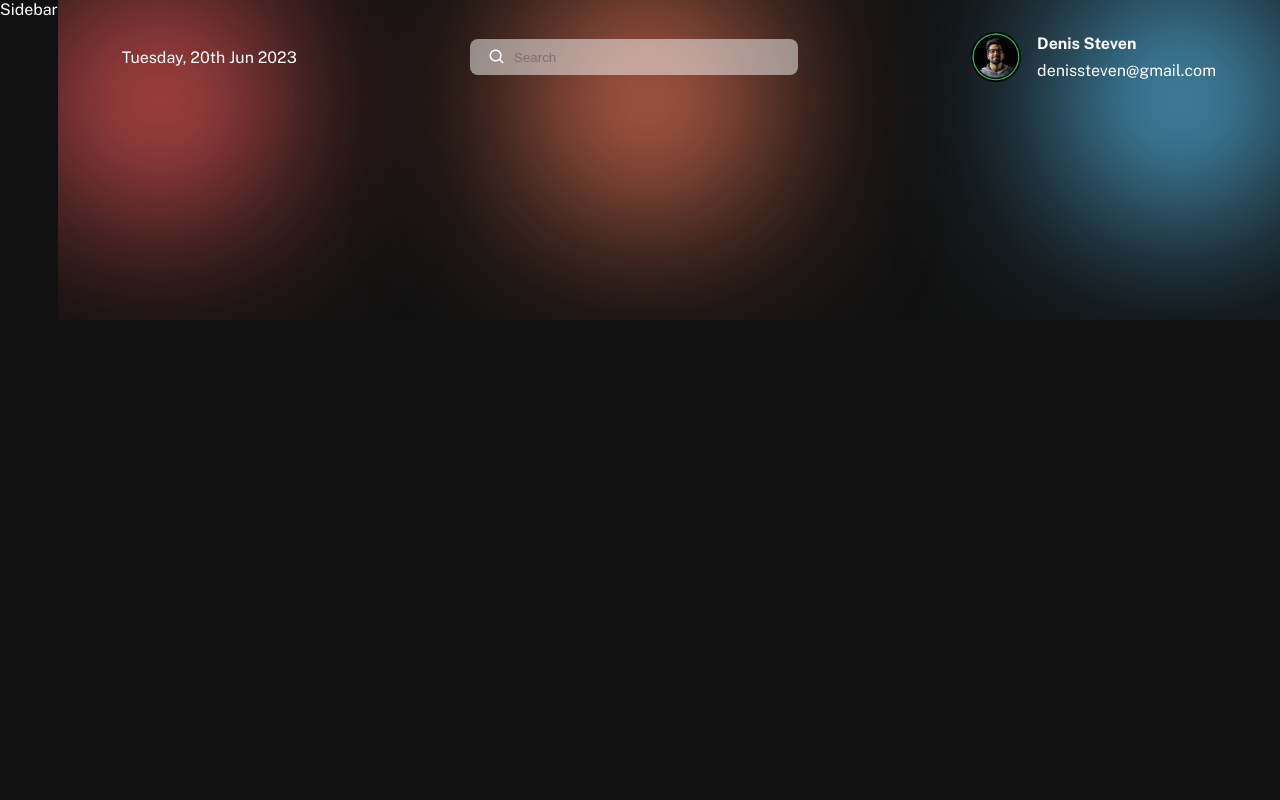
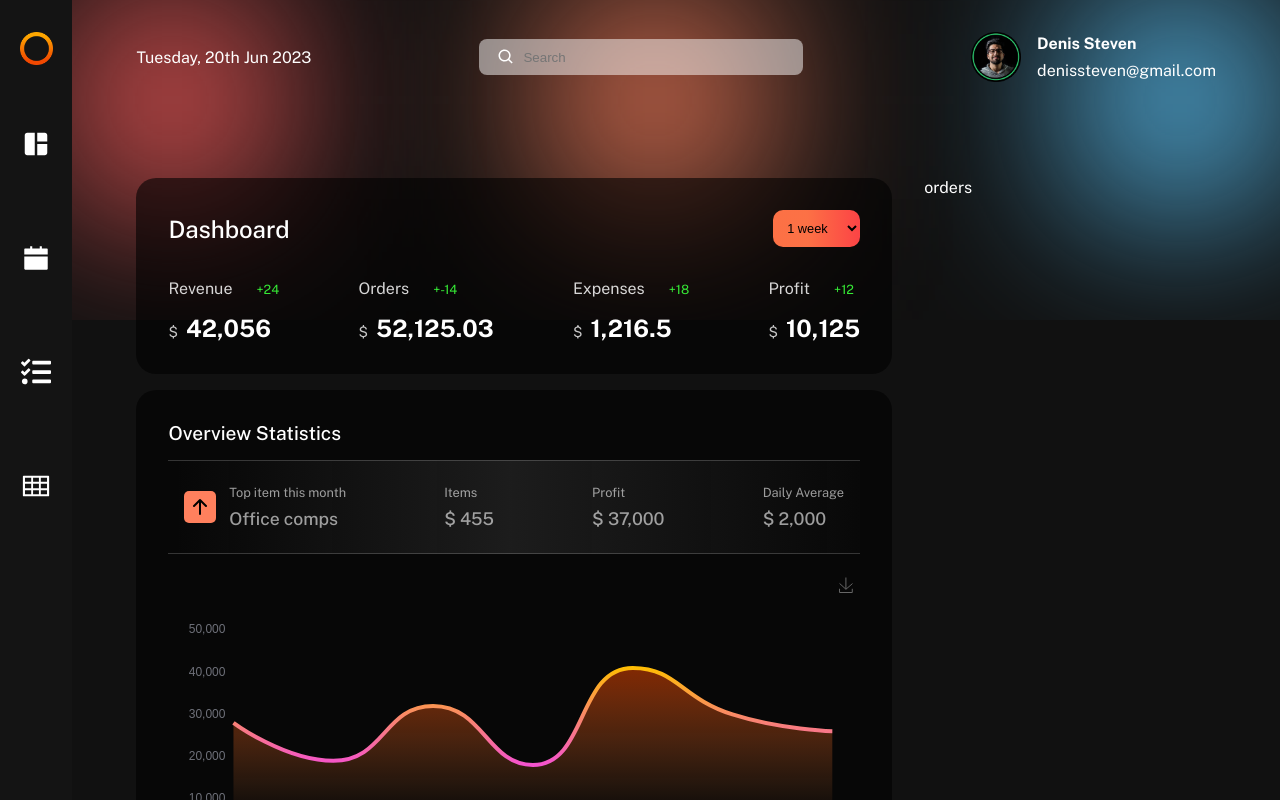
Before and after one commit to chayan-1906/educational-website-ui-react, a React (Vite) app: page /dashboard in a window 1280 px wide. Built offline with nearby package versions, Linux system fonts and the light colour scheme.

Commit message:
echarts done

```diff
--- a/package.json
+++ b/package.json
@@ -10,6 +10,8 @@
     "serve": "vite --port 4000"
   },
   "dependencies": {
+    "echarts": "^5.4.2",
+    "echarts-for-react": "^3.0.2",
     "moment": "^2.29.4",
     "react": "^18.2.0",
     "react-dom": "^18.2.0",
--- a/src/components/layout/Layout.jsx
+++ b/src/components/layout/Layout.jsx
@@ -3,11 +3,18 @@ import css from './Layout.module.css'
 import moment from "moment/moment"
 import {BiSearch} from "react-icons/bi"
 import personImage from '../../assets/profile.png'
+import {Sidebar} from "../sidebar/Sidebar.jsx";
+import {Navigate, Outlet, useLocation} from "react-router-dom";
 
 export const Layout = () => {
+    const {pathname} = useLocation()
+
     return (
         <div className={css.container}>
-            <div>Sidebar</div>
+            <Sidebar/>
+
+            {/* making the dashboard as the default route */}
+            {pathname === '/' && <Navigate to='/dashboard'/>}
 
             <div className={css.dashboard}>
                 <div className={css.topBaseGradients}>
@@ -32,6 +39,8 @@ export const Layout = () => {
                         </div>
                     </div>
                 </div>
+
+                <div className={css.content}><Outlet/></div>
             </div>
         </div>
     )
--- a/src/components/layout/Layout.module.css
+++ b/src/components/layout/Layout.module.css
@@ -78,7 +78,19 @@
     gap: 0.5rem;
 }
 
-.details>:nth-child(1) {
+.details > :nth-child(1) {
     font-size: 1rem;
     font-weight: bold;
 }
+
+.content {
+    display: flex;
+    height: 100%;
+    /*align-items: center;*/
+    margin: 4rem auto auto;
+}
+
+.content > div {
+    width: 100%;
+    min-width: 75vh;
+}
--- /dev/null
+++ b/src/components/sidebar/Sidebar.jsx
@@ -0,0 +1,33 @@
+import React from 'react'
+import css from './Sidebar.module.css'
+import {MdSpaceDashboard} from "react-icons/md"
+import {AiFillCalendar, AiOutlineTable} from "react-icons/ai"
+import {FaTasks} from 'react-icons/fa'
+import logo from '../../assets/logo.png'
+import {NavLink} from "react-router-dom";
+
+
+export const Sidebar = () => {
+    return (
+        <div className={css.container}>
+            <img src={logo} alt='logo' className={css.logo}/>
+            <div className={css.menu}>
+                <NavLink to='dashboard' className={css.item} title={'Dashboard'}>
+                    <MdSpaceDashboard size={30}/>
+                </NavLink>
+
+                <NavLink to='calendar' className={css.item} title={'Calendar'}>
+                    <AiFillCalendar size={30}/>
+                </NavLink>
+
+                <NavLink to='board' className={css.item} title={'Trello Board'}>
+                    <FaTasks size={30}/>
+                </NavLink>
+
+                <NavLink to='users' className={css.item} title={'Users'}>
+                    <AiOutlineTable size={30}/>
+                </NavLink>
+            </div>
+        </div>
+    )
+}
--- /dev/null
+++ b/src/components/sidebar/Sidebar.module.css
@@ -0,0 +1,29 @@
+.container {
+    height: 100vh;
+    width: 6%;
+    max-width: 6rem;
+    display: flex;
+
+    flex-direction: column;
+    align-items: center;
+    padding: 2rem 0;
+    background: rgb(20, 20, 20);
+}
+
+.logo {
+    width: 45%;
+    max-width: 5rem;
+}
+
+.menu {
+    margin-top: 4rem;
+    display: flex;
+
+    flex-direction: column;
+    gap: 5rem;
+}
+
+.item > svg {
+    fill: white;
+    width: 3rem;
+}
--- /dev/null
+++ b/src/components/statistics-chart/StatisticsChart.jsx
@@ -0,0 +1,87 @@
+import React from 'react'
+import ReactECharts from 'echarts-for-react'
+import * as echarts from 'echarts'
+
+export const StatisticsChart = () => {
+    const option = {
+        color: ['var(--orange)'],
+        toolbox: {
+            feature: {
+                saveAsImage: {},
+            },
+        },
+        tooltip: {
+            trigger: "axis",
+            axisPointer: {
+                type: 'cross'
+            },
+            backgroundColor: 'rgba(0, 0, 0, 0.59)',
+            borderWidth: 0,
+        },
+        grid: {
+            left: '3%',
+            right: '4%',
+            bottom: '3%',
+            containLabel: true,
+            show: false,
+        },
+        xAxis: [
+            {
+                type: 'category',
+                boundaryGap: false,
+                data: ['Mon', 'Tue', 'Wed', 'Thu', 'Fri', 'Sat', 'Sun'],
+            },
+        ],
+        yAxis: [
+            {
+                type: 'value',
+                splitLine: {show: false},
+            }
+        ],
+        series: [
+            {
+                type: 'line',
+                smooth: true,
+                lineStyle: {
+                    color: new echarts.graphic.LinearGradient(0, 0, 0, 1,
+                        [
+                            {
+                                offset: 0,
+                                color: 'rgb(255, 191, 0)',
+                            },
+                            {
+                                offset: 1,
+                                color: '#F450D3'
+                            },
+                        ],
+                    ),
+                    width: 4
+                },
+                areaStyle: {
+                    opacity: 0.5,
+                    color: new echarts.graphic.LinearGradient(0, 0, 0, 0.8,
+                        [
+                            {
+                                offset: 0,
+                                color: '#FE4C00',
+                            },
+                            {
+                                offset: 1,
+                                color: 'rgb(255, 144, 70, 0.1)',
+                            },
+                        ],
+                    ),
+                },
+                emphasis: {
+                    focus: 'series',
+                },
+                showSymbol: false,
+                data: [28000, 19000, 32000, 18000, 41000, 30000, 26000],
+            }
+        ],
+    }
+
+    return (
+        <ReactECharts option={option}/>
+    )
+}
--- /dev/null
+++ b/src/components/statistics/Statistics.jsx
@@ -0,0 +1,44 @@
+import React from 'react'
+import css from './Statistics.module.css'
+import {BsArrowUpShort} from "react-icons/bs";
+import {groupNumber} from "../../data/data.jsx";
+import {StatisticsChart} from "../statistics-chart/StatisticsChart.jsx";
+
+export const Statistics = () => {
+    return (
+        <div className={`${css.container} theme-container`}>
+            <span className={css.title}>Overview Statistics</span>
+
+            <div className={`${css.cards} grey-container`}>
+                <div>
+                    <div className={css.arrowIcon}>
+                        <BsArrowUpShort/>
+                    </div>
+
+                    <div className={css.card}>
+                        <span>Top item this month</span>
+                        <span>Office comps</span>
+                    </div>
+                </div>
+
+                <div className={css.card}>
+                    <span>Items</span>
+                    <span>$ {groupNumber(455)}</span>
+                </div>
+
+                <div className={css.card}>
+                    <span>Profit</span>
+                    <span>$ {groupNumber(37000)}</span>
+                </div>
+
+                <div className={css.card}>
+                    <span>Daily Average</span>
+                    <span>$ {groupNumber(2000)}</span>
+                </div>
+
+            </div>
+
+            <StatisticsChart/>
+        </div>
+    )
+}
--- /dev/null
+++ b/src/components/statistics/Statistics.module.css
@@ -0,0 +1,53 @@
+.container {
+    display: flex;
+    flex-direction: column;
+    gap: 1rem;
+    height: 100%;
+    /*justify-content: center;*/
+}
+
+.title {
+    font-size: 1.2rem;
+    font-weight: 500;
+}
+
+.cards {
+    display: flex;
+    justify-content: space-between;
+    font-weight: wrap;
+}
+
+.cards > :nth-child(1) {
+    align-items: center;
+    display: flex;
+    gap: 0.8rem;
+}
+
+.card {
+    display: flex;
+    flex-direction: column;
+    color: var(--grey);
+    gap: 0.5rem;
+}
+
+.card > :nth-child(1) {
+    font-size: 0.8rem;
+}
+
+.card > :nth-child(2) {
+    font-size: 1.1rem;
+    font-weight: 500;
+}
+
+.arrowIcon {
+    width: 2rem;
+    height: 2rem;
+    background: var(--orange);
+    border-radius: 5px;
+}
+
+.arrowIcon > svg {
+    width: 2rem;
+    height: 2rem;
+    color: #000;
+}
--- a/src/pages/dashboard/Dashboard.jsx
+++ b/src/pages/dashboard/Dashboard.jsx
@@ -1,8 +1,51 @@
 import React from 'react'
-import './Dashboard.module.css'
+import css from './Dashboard.module.css'
+import {cardsData, groupNumber} from "../../data/data.jsx";
+import {Statistics} from "../../components/statistics/Statistics.jsx";
 
 export const Dashboard = () => {
     return (
-        <div>Dashboard</div>
+        <div className={css.container}>
+            {/* left side */}
+            <div className={css.dashboard}>
+                <div className={`${css.dashboardHead} theme-container`}>
+                    <div className={css.head}>
+                        <span>Dashboard</span>
+
+                        <div className={css.durationButton}>
+                            <select>
+                                <option value=''>1 week</option>
+                                <option value=''>1 month</option>
+                                <option value=''>1 year</option>
+                            </select>
+                        </div>
+                    </div>
+                    <div className={css.cards}>
+                        {
+                            cardsData.map((card, index) =>
+                                (
+                                    <div className={css.card} key={card.title}>
+                                        <div className={css.cardHead}>
+                                            <span>{card.title}</span>
+                                            <span>+{card.change}</span>
+                                        </div>
+                                        <div className={css.cardAmount}>
+                                            <span>$</span>
+                                            <span>{groupNumber(card.amount)}</span>
+                                        </div>
+                                    </div>
+                                ),
+                            )
+                        }
+                    </div>
+                </div>
+
+                <Statistics/>
+            </div>
+
+            <div className={css.orders}>
+                orders
+            </div>
+        </div>
     )
 }
--- a/src/pages/dashboard/Dashboard.module.css
+++ b/src/pages/dashboard/Dashboard.module.css
@@ -0,0 +1,78 @@
+.container {
+    width: 100%;
+    max-width: 130rem;
+    padding: 0 4rem;
+    display: flex;
+    gap: 2rem;
+}
+
+.dashboard {
+    width: 70%;
+    display: flex;
+    flex-direction: column;
+    gap: 1rem;
+}
+
+.dashboardHead {
+    display: flex;
+    flex-direction: column;
+    gap: 2rem;
+}
+
+.dashboardHead > .head {
+    display: flex;
+    align-items: center;
+    justify-content: space-between;
+}
+
+.head > :nth-child(1) {
+    font-size: 1.5rem;
+    font-weight: 500;
+}
+
+.durationButton > select {
+    border: none;
+    background: var(--orange-gradient);
+    padding: 10px;
+    font-weight: 500;
+    border-radius: 10px;
+    font-size: 0.8rem;
+}
+
+.cards {
+    display: flex;
+    justify-content: space-between;
+}
+
+.card {
+    display: flex;
+    flex-direction: column;
+    gap: 1rem;
+}
+
+.cardHead {
+    font-size: 1rem;
+}
+
+.cardHead > :nth-child(1) {
+    color: rgba(255, 255, 255, 0.835);
+}
+
+.cardHead > :nth-child(2) {
+    margin-left: 1.5rem;
+    font-size: 0.8rem;
+    color: var(--green);
+}
+
+.cardAmount > :nth-child(1) {
+    font-size: 0.9rem;
+    color: rgba(255, 255, 255, 0.776);
+    position: relative;
+    /*bottom: 5px;*/
+}
+
+.cardAmount > :nth-child(2) {
+    font-size: 1.5rem;
+    font-weight: bold;
+    margin-left: 8px;
+}
```
Also changed, not shown: src/components/statistics-chart/StatisticsChart.module.css (added), src/data/data.jsx (renamed from src/data/index.jsx), 1 other file (tests, documents, lock files or other folders).
